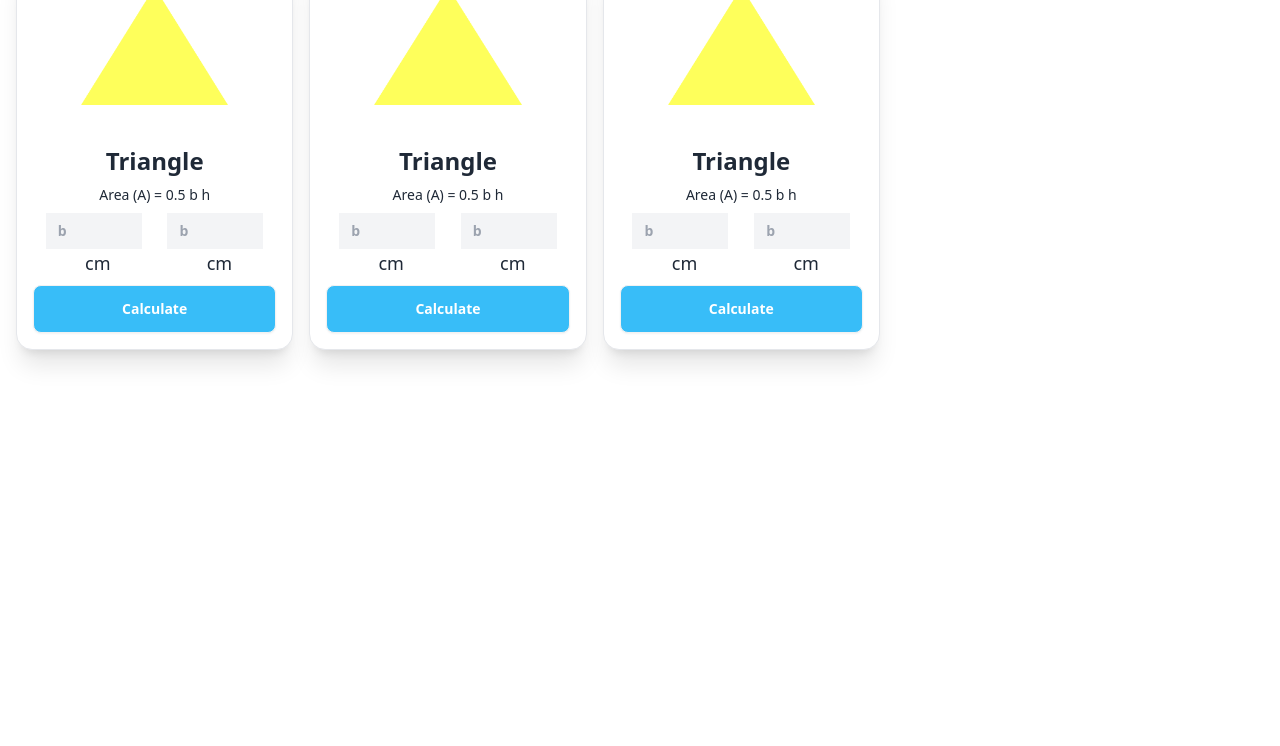
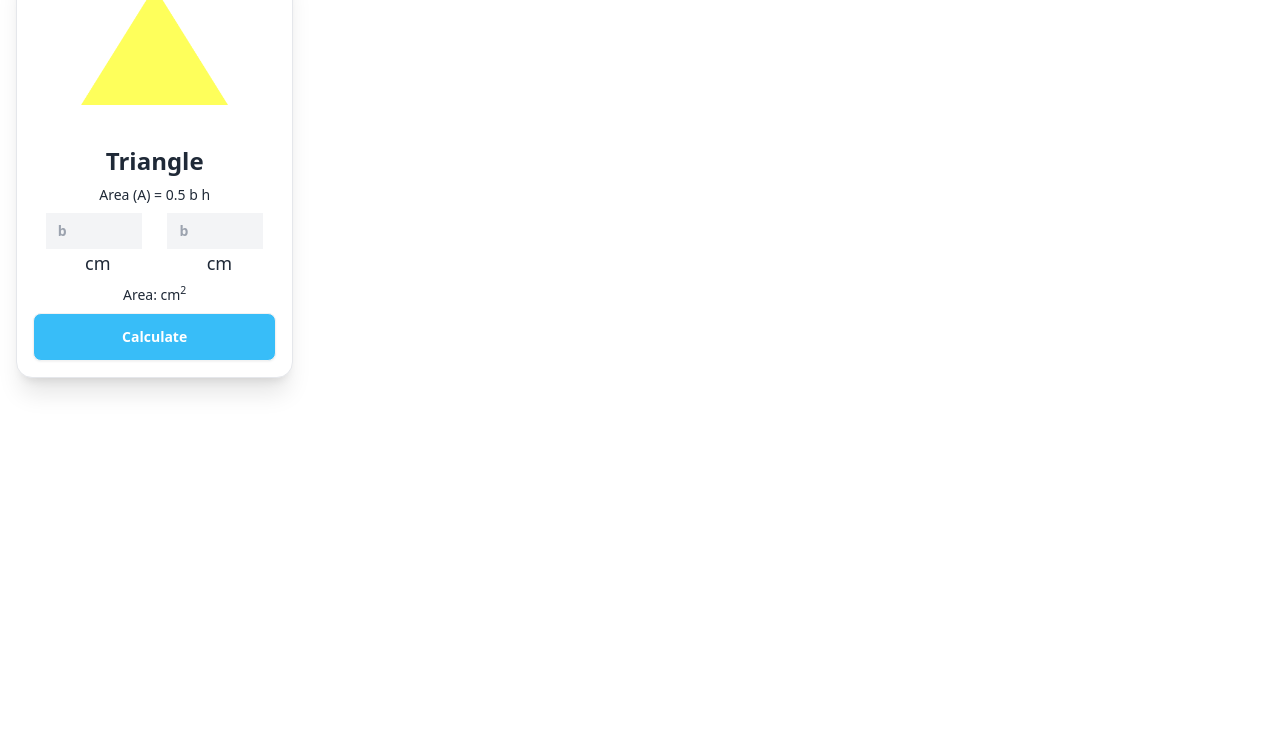
Before and after one commit to shaishabcoding/Geometry-Genius, a plain HTML site: page index.html in a window 1280 px wide. Shown: the part 54-800 px from the top of the page. Drawn offline with nearby package versions, Linux system fonts and the light colour scheme.

Commit message:
Triangle card done

```diff
--- a/index.html
+++ b/index.html
@@ -11,6 +11,7 @@
     />
     <script src="https://cdn.tailwindcss.com"></script>
   </head>
+
   <body>
     <header></header>
     <main>
@@ -30,6 +31,7 @@
               <div class="flex justify-around">
                 <div>
                   <input
+                    id="triangle-base"
                     type="text"
                     class="w-24 bg-gray-100 px-3 py-2 text-black font-semibold"
                     placeholder="b"
@@ -38,6 +40,7 @@
                 </div>
                 <div>
                   <input
+                    id="triangle-height"
                     type="text"
                     class="w-24 bg-gray-100 px-3 py-2 text-black font-semibold"
                     placeholder="b"
@@ -45,78 +48,12 @@
                   <span class="text-lg pl-2">cm</span>
                 </div>
               </div>
+              <div>Area: <span id="triangle-area"></span> cm<sup>2</sup></div>
               <div>
-                <button class="btn bg-sky-400 text-white w-full">
-                  Calculate
-                </button>
-              </div>
-            </div>
-          </div>
-          <!-- Triangle card -->
-          <div
-            class="card card-compact w-full bg-base-100 shadow-xl text-center border"
-          >
-            <figure class="px-16 py-6">
-              <img src="images/triangle.png" alt="triangle" />
-            </figure>
-            <div class="card-body">
-              <h3 class="text-2xl font-semibold">Triangle</h3>
-              <p>Area (A) = 0.5 b h</p>
-              <div class="flex justify-around">
-                <div>
-                  <input
-                    type="text"
-                    class="w-24 bg-gray-100 px-3 py-2 text-black font-semibold"
-                    placeholder="b"
-                  />
-                  <span class="text-lg pl-2">cm</span>
-                </div>
-                <div>
-                  <input
-                    type="text"
-                    class="w-24 bg-gray-100 px-3 py-2 text-black font-semibold"
-                    placeholder="b"
-                  />
-                  <span class="text-lg pl-2">cm</span>
-                </div>
-              </div>
-              <div>
-                <button class="btn bg-sky-400 text-white w-full">
-                  Calculate
-                </button>
-              </div>
-            </div>
-          </div>
-          <!-- Triangle card -->
-          <div
-            class="card card-compact w-full bg-base-100 shadow-xl text-center border"
-          >
-            <figure class="px-16 py-6">
-              <img src="images/triangle.png" alt="triangle" />
-            </figure>
-            <div class="card-body">
-              <h3 class="text-2xl font-semibold">Triangle</h3>
-              <p>Area (A) = 0.5 b h</p>
-              <div class="flex justify-around">
-                <div>
-                  <input
-                    type="text"
-                    class="w-24 bg-gray-100 px-3 py-2 text-black font-semibold"
-                    placeholder="b"
-                  />
-                  <span class="text-lg pl-2">cm</span>
-                </div>
-                <div>
-                  <input
-                    type="text"
-                    class="w-24 bg-gray-100 px-3 py-2 text-black font-semibold"
-                    placeholder="b"
-                  />
-                  <span class="text-lg pl-2">cm</span>
-                </div>
-              </div>
-              <div>
-                <button class="btn bg-sky-400 text-white w-full">
+                <button
+                  class="btn bg-sky-400 text-white w-full"
+                  onclick="calculateTriangleArea()"
+                >
                   Calculate
                 </button>
               </div>
--- a/js/script.js
+++ b/js/script.js
@@ -0,0 +1,12 @@
+function calculateTriangleArea() {
+  const triangleBaseInput = document.getElementById("triangle-base");
+  const triangleHeightInput = document.getElementById("triangle-height");
+  const triangleAreaSpan = document.getElementById("triangle-area");
+
+  const triangleBase = parseFloat(triangleBaseInput.value);
+  const triangleHeight = parseFloat(triangleHeightInput.value);
+
+  const area = 0.5 * triangleBase * triangleHeight;
+
+  triangleAreaSpan.innerHTML = area;
+}
```
